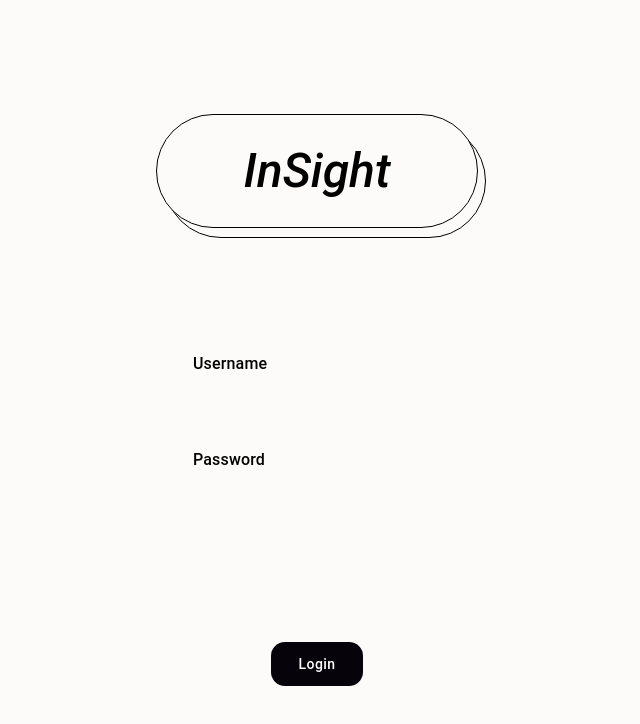
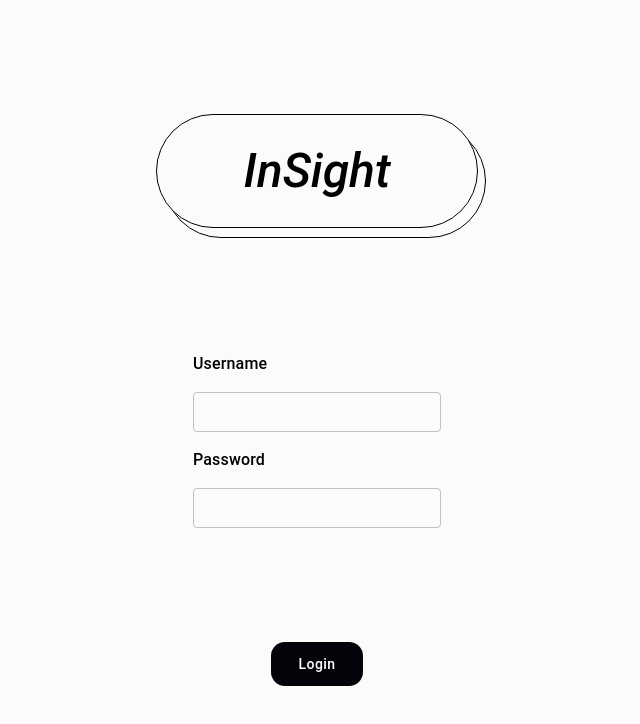
Before and after one commit to tzejit/insight, a React (Create React App) app: page /login in a window 1280 px wide. Shown: the top 724 px of the page, without its empty margins (323-963 px from the left). Built offline with nearby package versions, Linux system fonts and the light colour scheme; no server answers; what aws-amplify would draw is missing.

Commit message:
update display

```diff
--- a/src/components/inputs/TextFieldYellow.js
+++ b/src/components/inputs/TextFieldYellow.js
@@ -13,7 +13,7 @@ function TextFieldYellow(props) {
                 "& .MuiOutlinedInput-root": {
                     backgroundColor: "yellow.secondary",
                     "& .MuiOutlinedInput-notchedOutline": {
-                        borderColor: "yellow.secondary",
+                        borderColor: "black",
                     },
                 },
             }}
```
